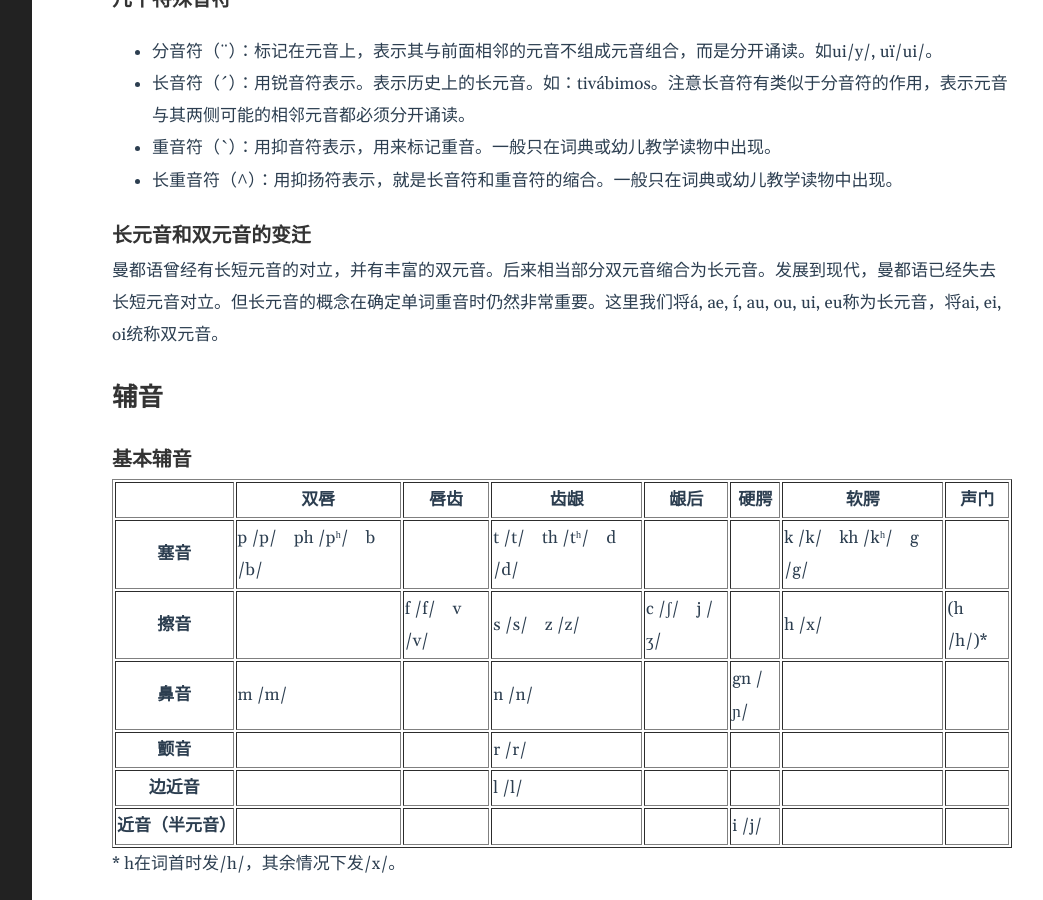
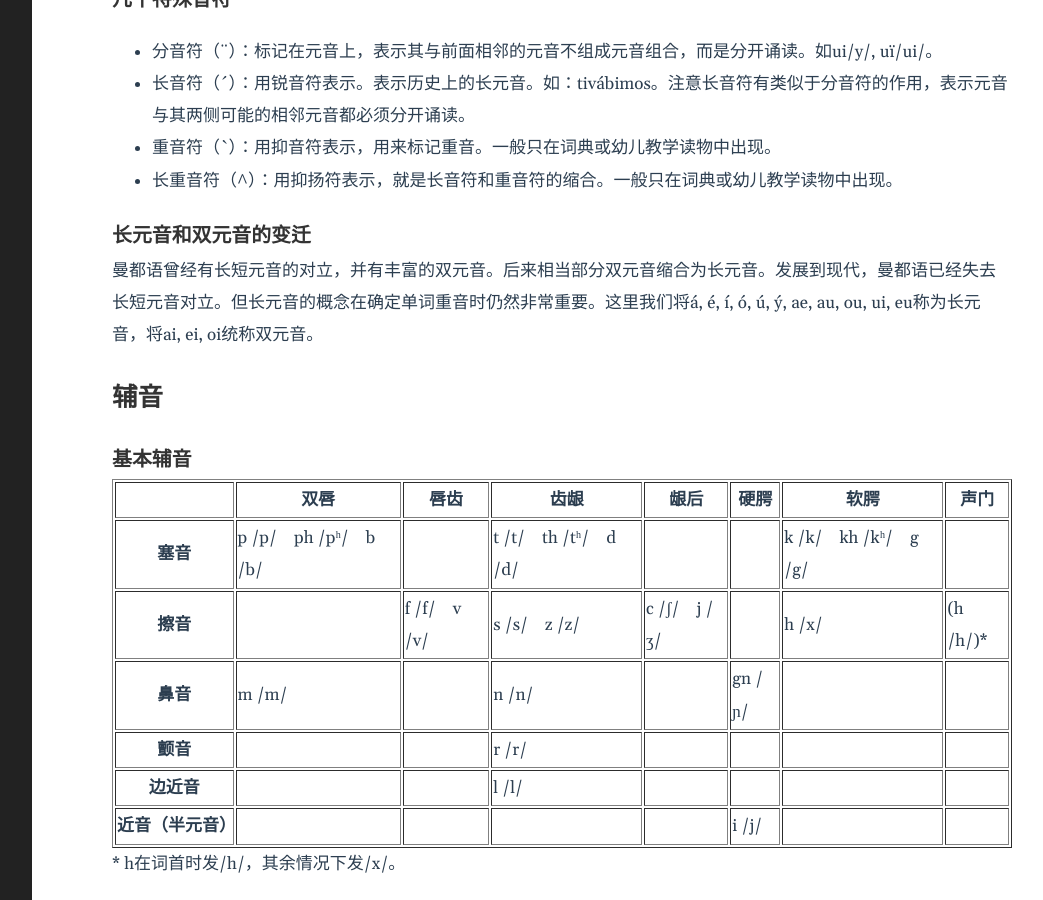
Before and after one commit to WenNianshuo/WenNianshuo.github.io, a Jekyll site: the page built from _posts/2022-01-10-1. 发音.md, in a window 1280 px wide and 900 px high, scrolled down 602 px. Shown: the whole window, without its empty margins (188-1231 px from the left). Built offline with Jekyll 4.4.1, drawn with Linux system fonts in a browser that asks for light colours.

Commit message:
Update 2022-01-10-1. 发音.md

```diff
--- a/_posts/2022-01-10-1. 发音.md
+++ b/_posts/2022-01-10-1. 发音.md
@@ -94,7 +94,7 @@ tags:
 
 ### 长元音和双元音的变迁
 
-曼都语曾经有长短元音的对立，并有丰富的双元音。后来相当部分双元音缩合为长元音。发展到现代，曼都语已经失去长短元音对立。但长元音的概念在确定单词重音时仍然非常重要。这里我们将á, ae, í, au, ou, ui, eu称为长元音，将ai, ei, oi统称双元音。
+曼都语曾经有长短元音的对立，并有丰富的双元音。后来相当部分双元音缩合为长元音。发展到现代，曼都语已经失去长短元音对立。但长元音的概念在确定单词重音时仍然非常重要。这里我们将á, é, í, ó, ú, ý, ae, au, ou, ui, eu称为长元音，将ai, ei, oi统称双元音。
 
 ## 辅音
 
```
